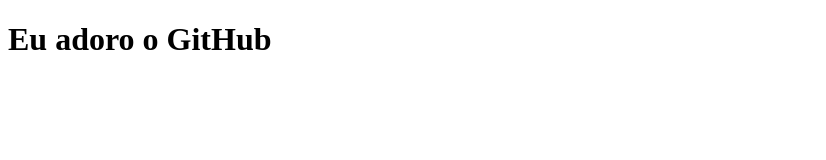
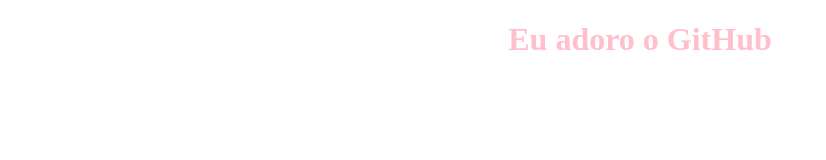
Before and after one commit to buzziGabriel/projeto1, a plain HTML site: page index.html in a window 1280 px wide. Shown: the whole page, without its empty margins (0-826 px from the left). Drawn offline with Linux system fonts and the light colour scheme.

Commit message:
Index.html Atualizado

```diff
--- a/index.html
+++ b/index.html
@@ -4,6 +4,8 @@
 	<title>Projeto 1</title>
 </head>
 <body>
-	<h1>Eu adoro o GitHub</h1>
+	<center>
+		<h1 style="color:pink">Eu adoro o GitHub</h1>
+	</center>
 </body>
 </html>
```
